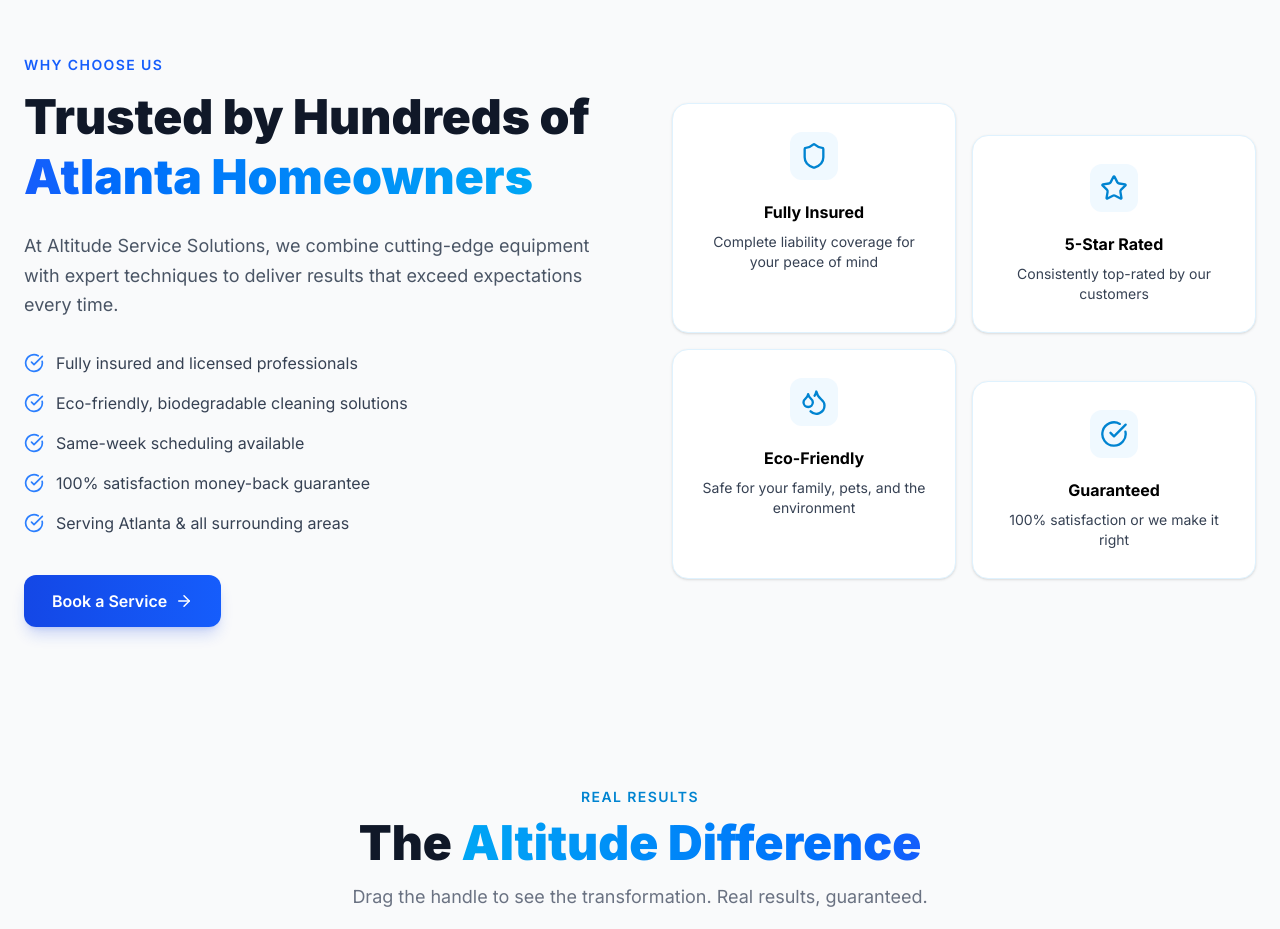
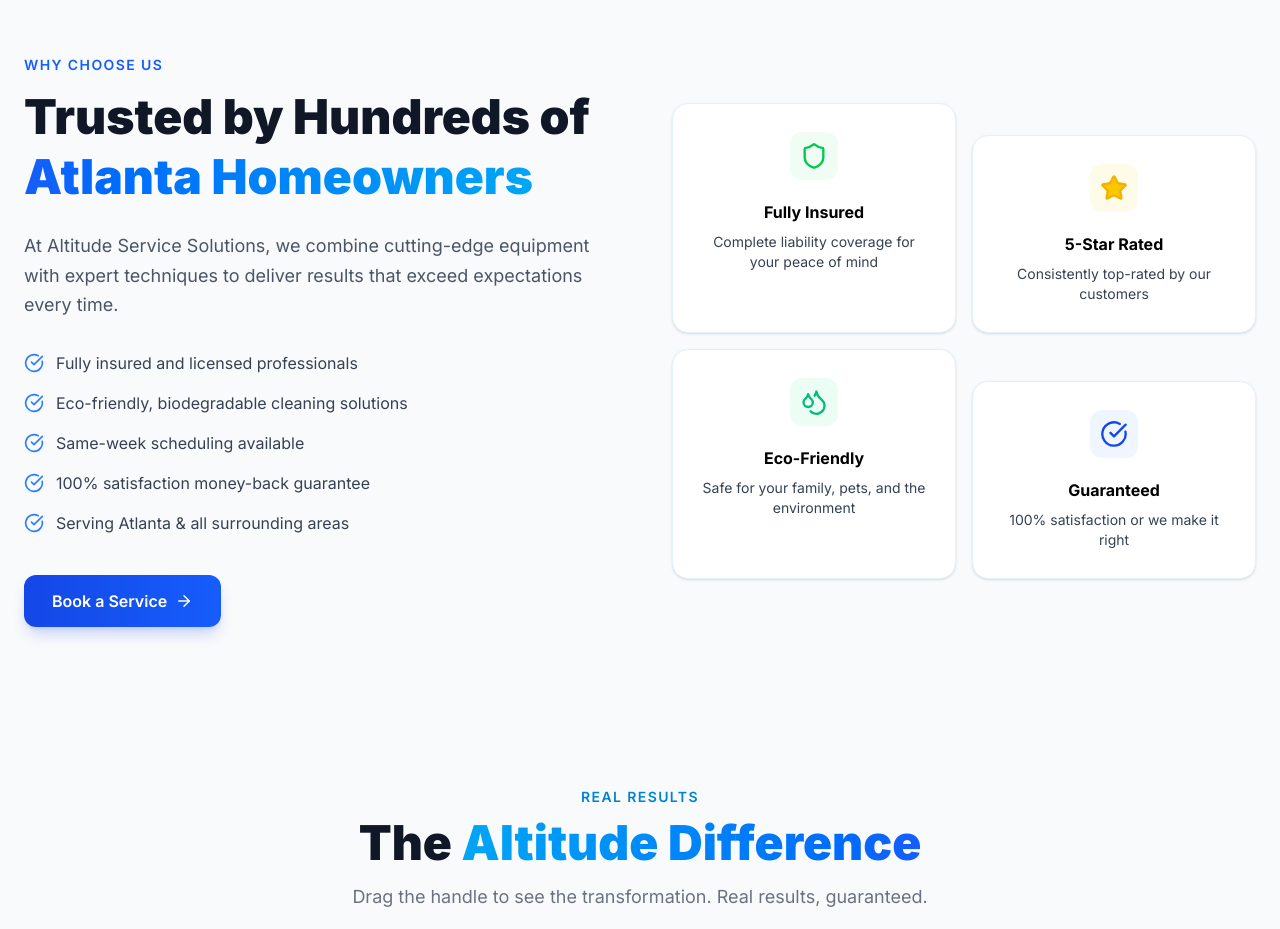
Before and after one commit to legacyproperties90-code/altitude-service-solutions, a Next.js app: page /en in a window 1280 px wide. Shown: the part 1820-2749 px from the top of the page. Built offline with nearby package versions, Linux system fonts and the light colour scheme.

Commit message:
feat: why us cards — green shield, yellow star, emerald droplets, blue checkmark

```diff
--- a/src/app/[lang]/page.tsx
+++ b/src/app/[lang]/page.tsx
@@ -175,14 +175,14 @@
             </div>
             <div className="grid grid-cols-2 gap-4">
               {[
-                { icon: Shield, label: d.whyUs.cards[0] },
-                { icon: Star, label: d.whyUs.cards[1] },
-                { icon: Droplets, label: d.whyUs.cards[2] },
-                { icon: CheckCircle, label: d.whyUs.cards[3] },
+                { icon: Shield,      label: d.whyUs.cards[0], color: "text-green-500",   bg: "bg-green-50",  hoverBg: "group-hover:bg-green-500"  },
+                { icon: Star,        label: d.whyUs.cards[1], color: "text-yellow-500 fill-yellow-400", bg: "bg-yellow-50", hoverBg: "group-hover:bg-yellow-500" },
+                { icon: Droplets,    label: d.whyUs.cards[2], color: "text-emerald-500", bg: "bg-emerald-50", hoverBg: "group-hover:bg-emerald-500" },
+                { icon: CheckCircle, label: d.whyUs.cards[3], color: "text-blue-700",    bg: "bg-blue-50",   hoverBg: "group-hover:bg-blue-700"   },
               ].map((card, i) => (
                 <div key={i} className={`${CARD} ${i % 2 !== 0 ? "mt-8" : ""} text-center`}>
-                  <div className={`${CARD_ICON} mx-auto`}>
-                    <card.icon size={28} className="text-sky-600 group-hover:text-white transition-colors duration-300" />
+                  <div className={`w-12 h-12 rounded-xl ${card.bg} flex items-center justify-center mb-5 ${card.hoverBg} transition-all duration-300 mx-auto`}>
+                    <card.icon size={28} className={`${card.color} group-hover:text-white group-hover:fill-white transition-colors duration-300`} />
                   </div>
                   <h3 className="text-black font-bold mb-2">{card.label.title}</h3>
                   <p className="text-gray-700 text-sm">{card.label.desc}</p>
```
